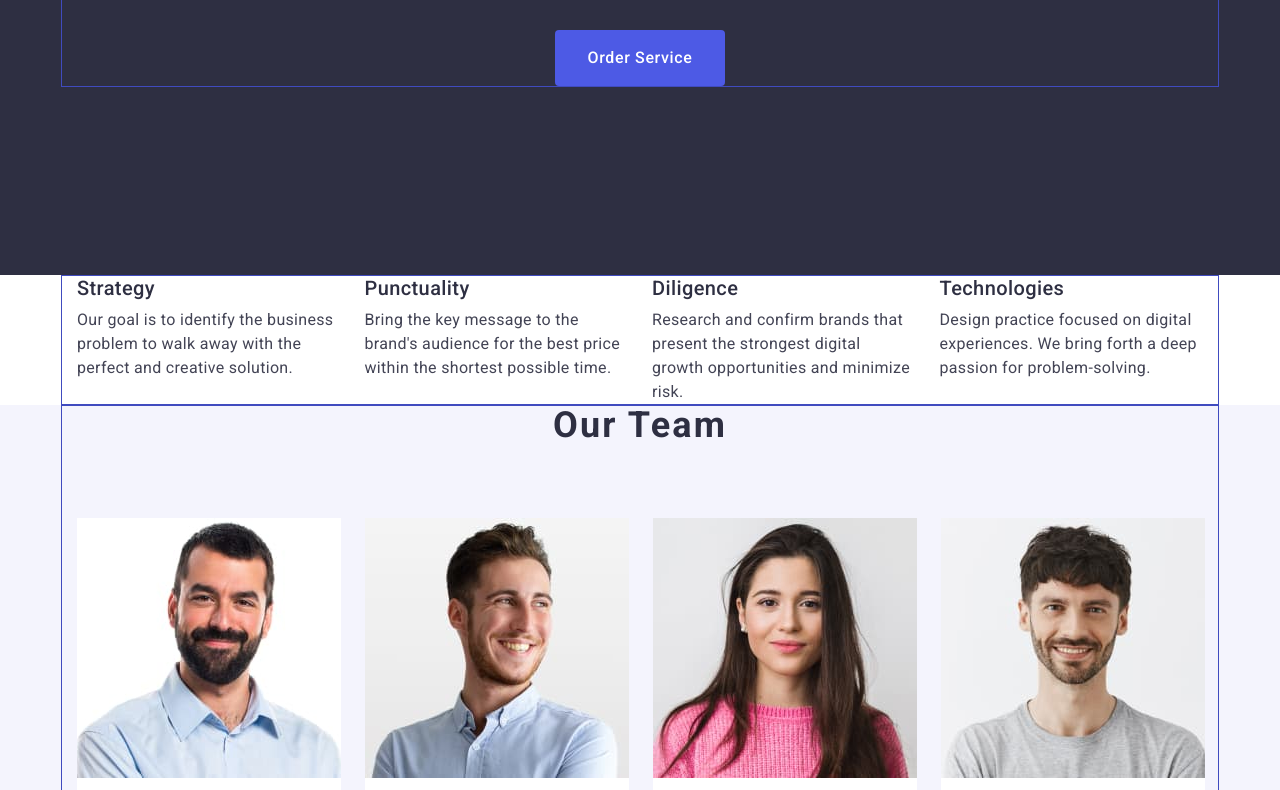
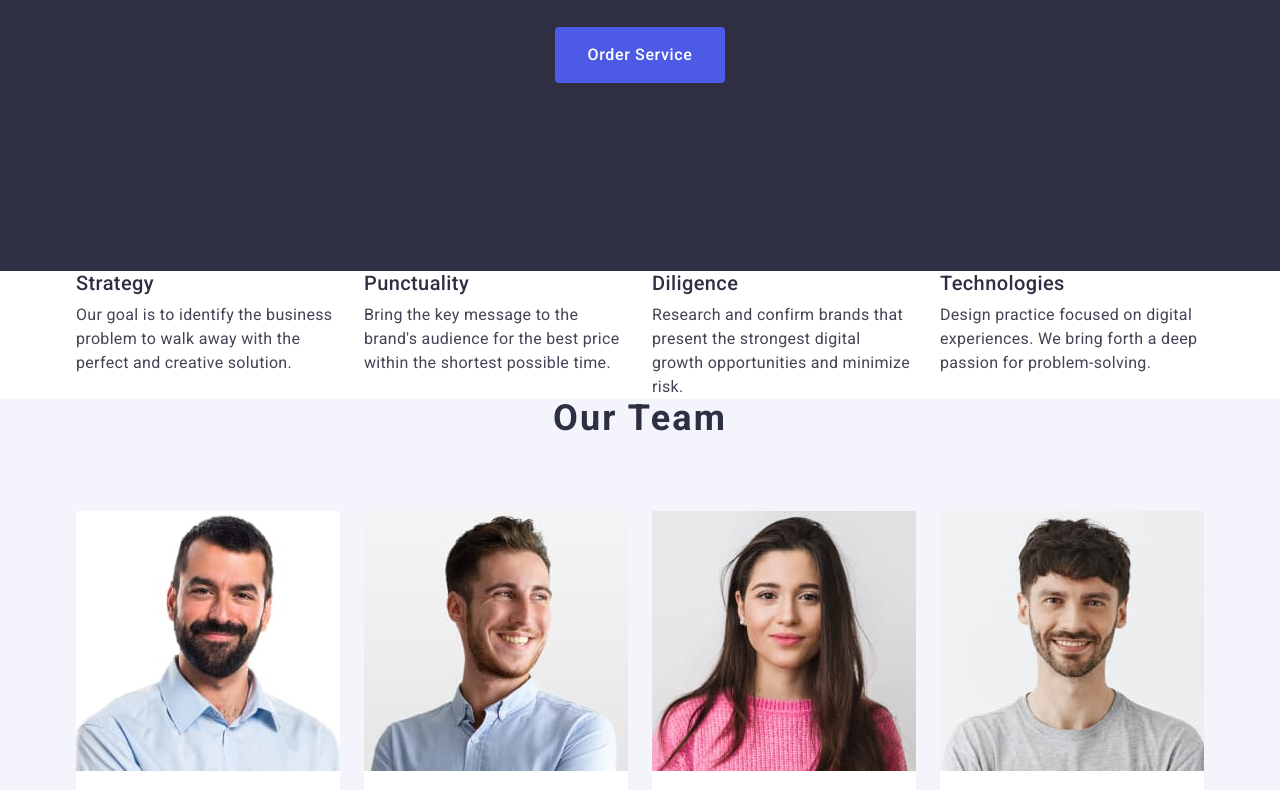
Before and after one commit to Andrii-Honcharuk/goit-markup-hw-03, a plain HTML site: page index.html in a window 1280 px wide. Shown: the part 402-1192 px from the top of the page. Drawn offline with nearby package versions, Linux system fonts and the light colour scheme.

Commit message:
Update styles.css

```diff
--- a/css/styles.css
+++ b/css/styles.css
@@ -13,7 +13,7 @@
   padding-right: 15px;
   margin-left: auto;
   margin-right: auto;
-  border: 1px solid #404bbf;
+  /* border: 1px solid #404bbf; */
 }
 
 h1,
```
